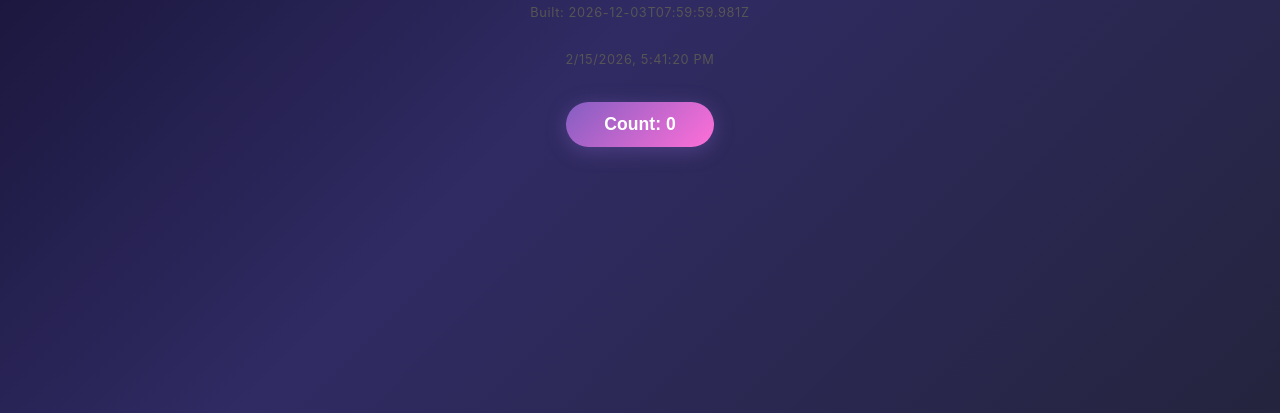
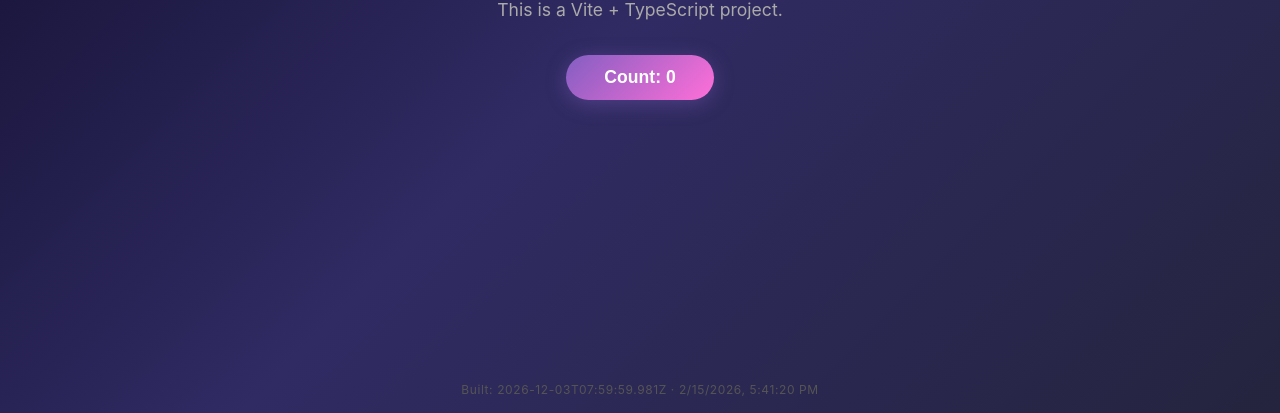
Before and after one commit to etdofreshai/helloworld-typescript, a website built with Vite: page index.html in a window 1280 px wide. Shown: the part 387-800 px from the top of the page. Built offline with nearby package versions, Linux system fonts and the light colour scheme.

Commit message:
Move build time + clock to fixed footer

```diff
--- a/src/main.ts
+++ b/src/main.ts
@@ -8,9 +8,8 @@ function render() {
   app.innerHTML = `
     <h1>Hello World! 🚀</h1>
     <p>This is a Vite + TypeScript project.</p>
-    <p class="build-time">Built: ${__BUILD_TIME__}</p>
-    <p id="clock" class="build-time"></p>
     <button id="counter" type="button">Count: ${count}</button>
+    <footer class="build-time">Built: ${__BUILD_TIME__} · <span id="clock"></span></footer>
   `
   document.querySelector('#counter')!.addEventListener('click', () => {
     count++
--- a/src/style.css
+++ b/src/style.css
@@ -47,10 +47,14 @@ p {
   margin-bottom: 0.4rem;
 }
 
-p.build-time {
-  font-size: 0.8rem;
+footer.build-time {
+  position: fixed;
+  bottom: 1rem;
+  left: 0;
+  right: 0;
+  text-align: center;
+  font-size: 0.75rem;
   color: #555;
-  margin-top: 2rem;
   letter-spacing: 0.05em;
 }
 
```
